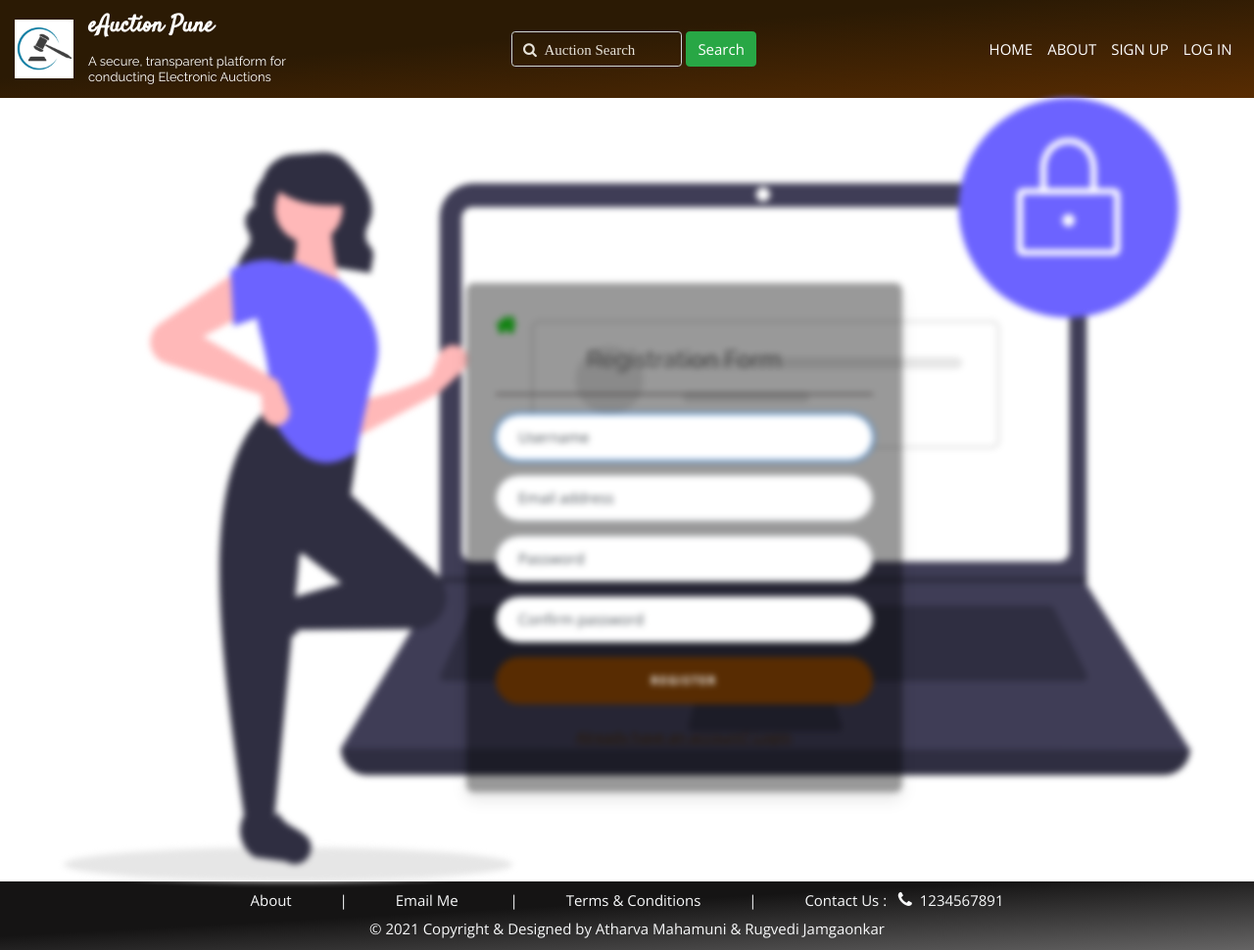
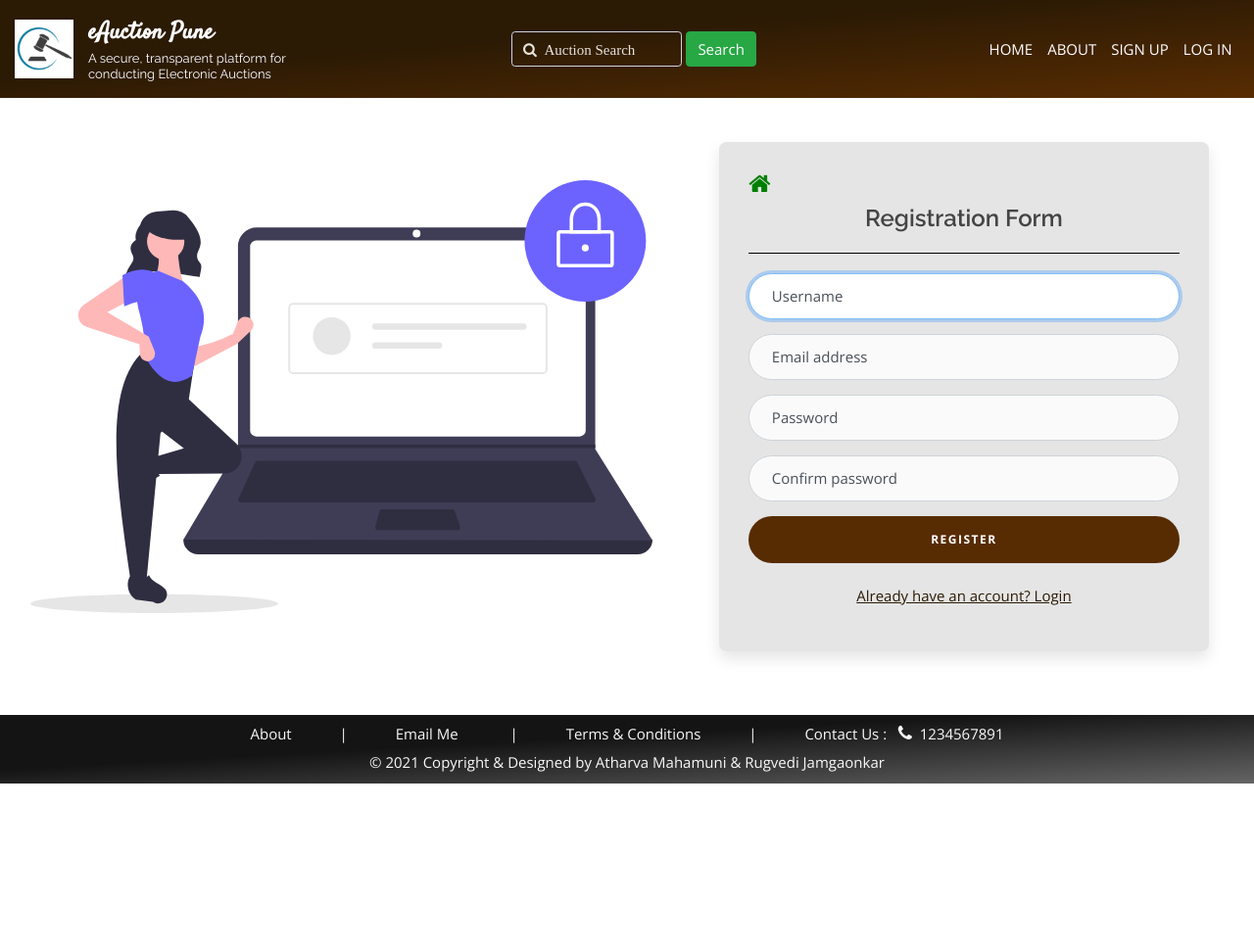
Before and after one commit to AtharvaCM/django-auction, a Django app: page /register in a window 1280 px wide. Shown: the whole page at 98% size. After the commit the page ends 800 px from the top, so only its background shows below. Run offline with Django 3.2, Linux system fonts and the light colour scheme; some libraries are stand-ins or nearby versions.

Commit message:
illustrations added

```diff
--- a/auctions/static/auctions/css/style.css
+++ b/auctions/static/auctions/css/style.css
@@ -50,44 +50,64 @@ h6 {
 }
 
 .custom-navbar-title {
-  padding-top: 10px;
+  /* padding-top: 10px; */
   color: white;
   font-size: x-large;
   font-family: "Satisfy", serif;
 }
 .custom-navbar-title h2 {
   font-size: small;
+  padding: 0%;
+  margin: 0%;
+}
+.custom-navbar-title p {
+  margin: 0%;
+  padding: 0%;
 }
 /* ----------------------------------------------------------------------------------------- */
 /* register page */
 
-#register-sec {
+.register-wrapper {
+  padding: 0px 20px;
+}
+
+.signin-img {
   background-image: url(../img/undraw_secure_login_pdn4.svg);
   background-position: center;
   background-repeat: no-repeat;
   background-size: contain;
-  filter: blur(3px);
-  height: 100vh;
+  /* height: 100vh; */
 }
 
-.signin-container {
+.login-wrapper {
+  height: calc(100vh - 100px);
+}
+
+.login-img {
+  background-image: url(../img/undraw_authentication_fsn5.svg);
+  background-position: center;
+  background-repeat: no-repeat;
+  background-size: contain;
+}
+
+/* .signin-container {
   position: absolute;
   top: 18%;
   left: 10%;
-}
+} */
 
 .card-signin {
   border: 0;
   border-radius: 0.5rem;
   box-shadow: 0 0.5rem 1rem 0 rgba(0, 0, 0, 0.1);
   /* background-color: rgb(179, 146, 119); */
-  background-color: rgba(0, 0, 0, 0.4);
+  background-color: rgba(0, 0, 0, 0.1);
   overflow: hidden;
 }
 
 .card-signin .card-title {
   margin-bottom: 2rem;
-  font-weight: 500;
+  font-weight: 600;
   font-size: x-large;
 }
 
@@ -134,6 +154,7 @@ h6 {
 .form-label-group input {
   height: auto;
   border-radius: 2rem;
+  background: rgba(255, 255, 255, 0.8);
 }
 
 .form-label-group > input,
@@ -352,7 +373,7 @@ input.empty:focus {
 }
 
 #active-listing-sec .card-img-top {
-  height: 200px;
+  height: 300px;
 }
 
 #active-listing-sec a {
--- a/auctions/templates/auctions/register.html
+++ b/auctions/templates/auctions/register.html
@@ -4,15 +4,18 @@
 
 {% block body %}
 <section id="register-sec">
-    <div class="container signin-container">
+    <div class="register-wrapper">
         <div class="row">
-            <div class="col-lg-10 col-xl-5 mx-auto">
+            <div class="col-lg-6 mx-auto signin-img">
+
+            </div>
+
+            <div class="col-lg-5 mx-auto">
                 <div class="card card-signin flex-row my-5">
-
                     <div class="card-body">
                         <a class="w3-xlarge" href="{% url 'index' %}"><i class="fa fa-home"></i></a>
                         <h5 class="card-title text-center mb-0">Registration Form</h5>
-                        <hr style="height:1px; border-width:0; color:rgb(0, 0, 0); background-color:rgb(8, 0, 0); ">
+                        <hr style="height:1px; border-width:0; color:rgb(0, 0, 0); background-color:rgb(0, 0, 0); ">
                         <form class="form-signin" method="POST">
                             {% csrf_token %}
                             <div class="form-label-group">
```
Also changed, not shown: auctions/templates/auctions/login.html (+8 -2 lines), auctions/static/auctions/img/undraw_authentication_fsn5.svg (added), 1 other file.
